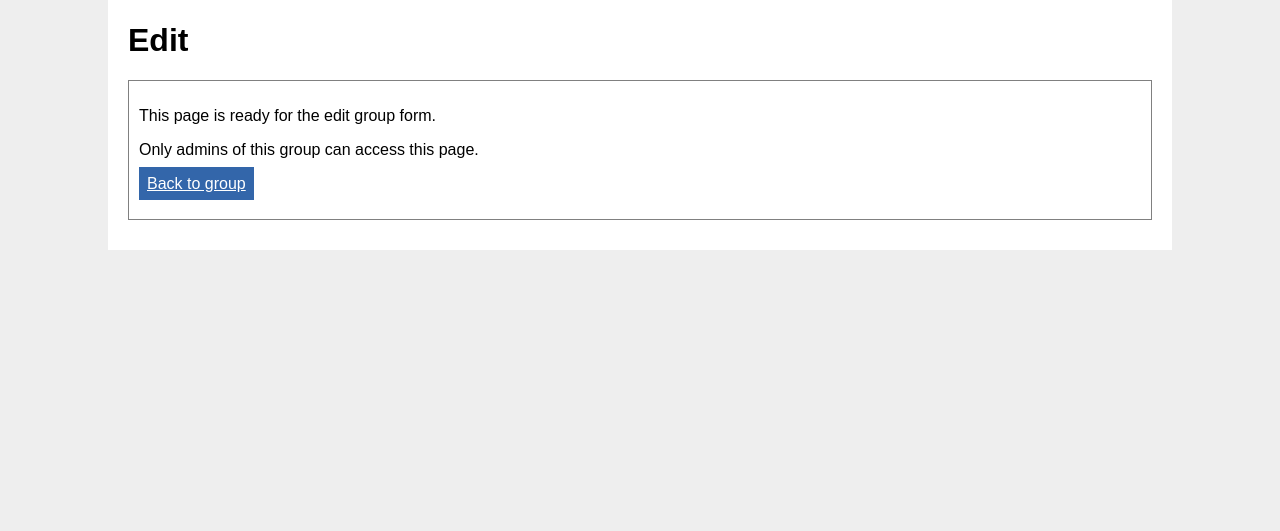
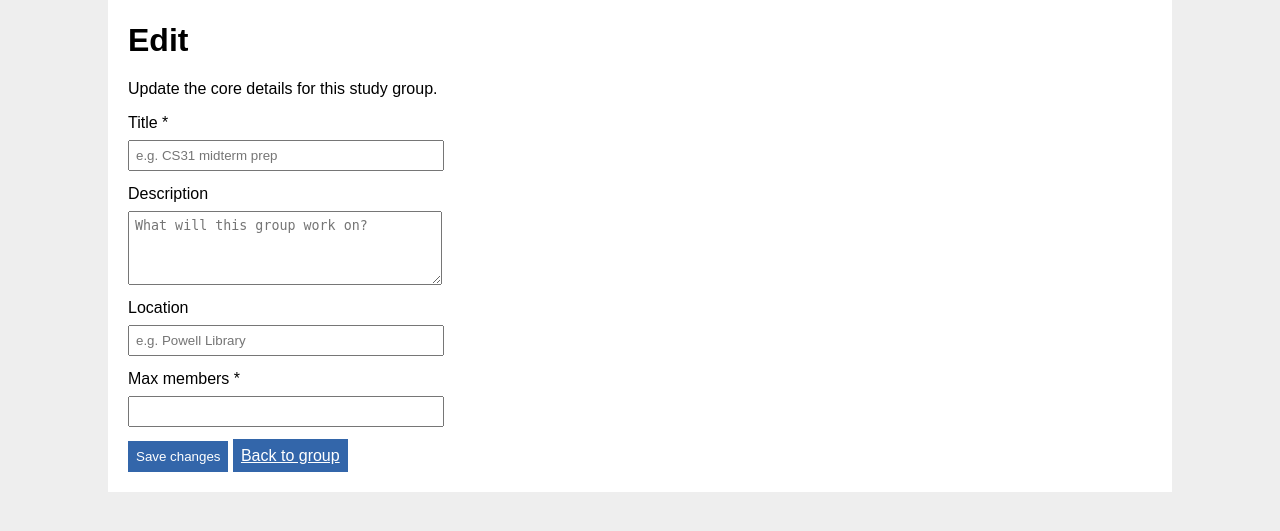
Before and after one commit to daniu98/StudyBuddy, a Flask app: template templates/edit_group.html in a window 1280 px wide. Shown: the part 136-667 px from the top of the page. Run offline with Flask 3, Linux system fonts and the light colour scheme; the template is opened without the code that fills it, so the values that code supplies are empty.

Commit message:
Built the edit form, set up inputs with local state from existing group data

```diff
--- a/templates/edit_group.html
+++ b/templates/edit_group.html
@@ -7,10 +7,49 @@
 </p>
 
 <h1>Edit {{ group.title }}</h1>
+<p>Update the core details for this study group.</p>
 
-<section class="card">
-    <p>This page is ready for the edit group form.</p>
-    <p>Only admins of this group can access this page.</p>
-    <p><a class="button" href="{{ url_for('groups.group_detail', group_id=group.id) }}">Back to group</a></p>
-</section>
+<form class="form study-group-form" method="post" action="#">
+    <label> Title
+        <span aria-hidden="true">*</span>
+        <input
+            type="text"
+            name="title"
+            value="{{ group.title }}"
+            required
+            maxlength="200"
+            placeholder="e.g. CS31 midterm prep"
+        >
+    </label>
+
+    <label> Description
+        <textarea
+            name="description"
+            rows="4"
+            placeholder="What will this group work on?"
+        >{{ group.description or "" }}</textarea>
+    </label>
+
+    <label> Location
+        <input
+            type="text"
+            name="location"
+            value="{{ group.location or "" }}"
+            placeholder="e.g. Powell Library"
+        >
+    </label>
+
+    <label> Max members <span aria-hidden="true">*</span>
+        <input
+            type="number"
+            name="max_members"
+            min="1"
+            value="{{ group.max_members }}"
+            required
+        >
+    </label>
+
+    <button type="button" disabled>Save changes</button>
+    <a class="button" href="{{ url_for('groups.group_detail', group_id=group.id) }}">Back to group</a>
+</form>
 {% endblock %}
```
